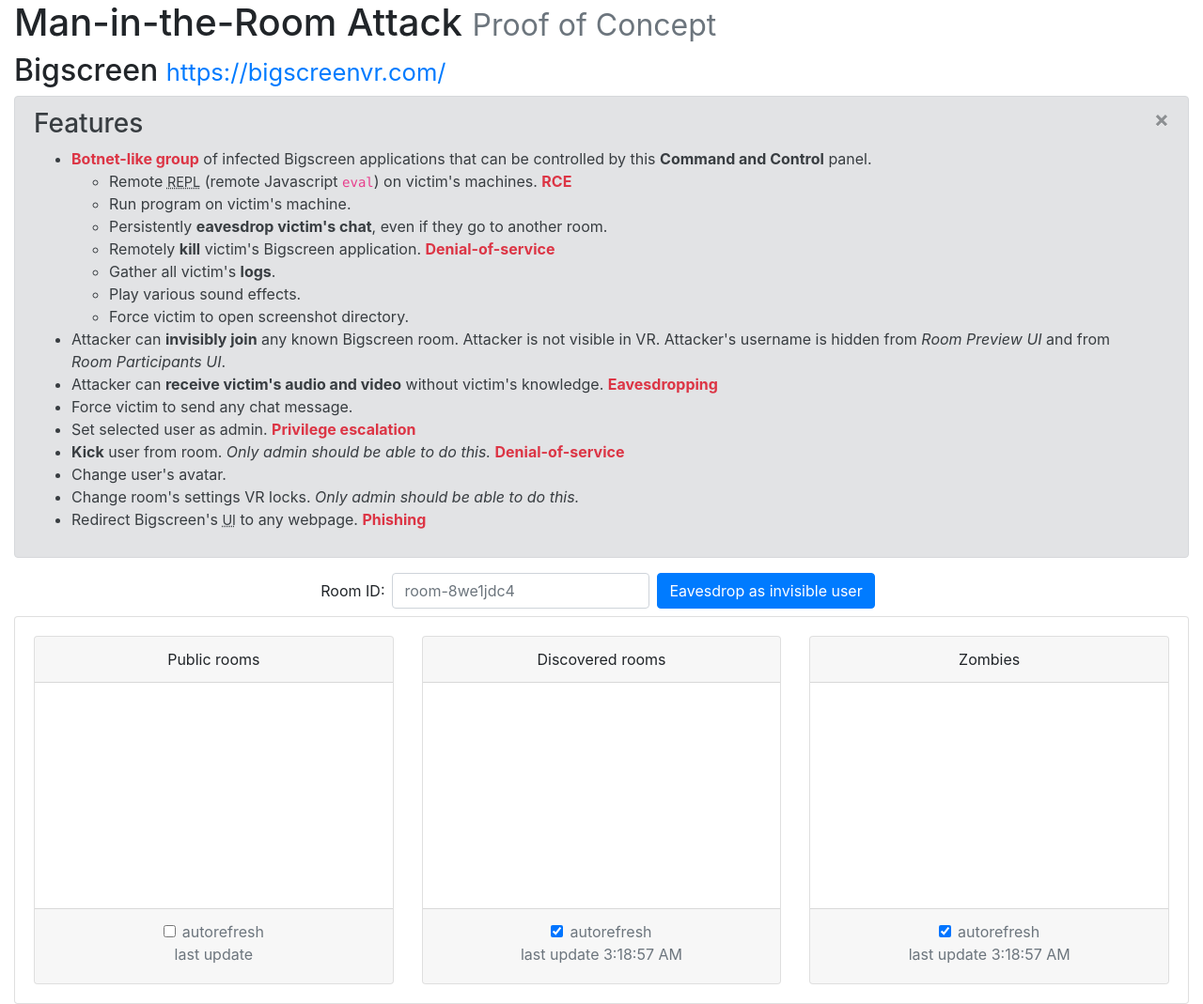
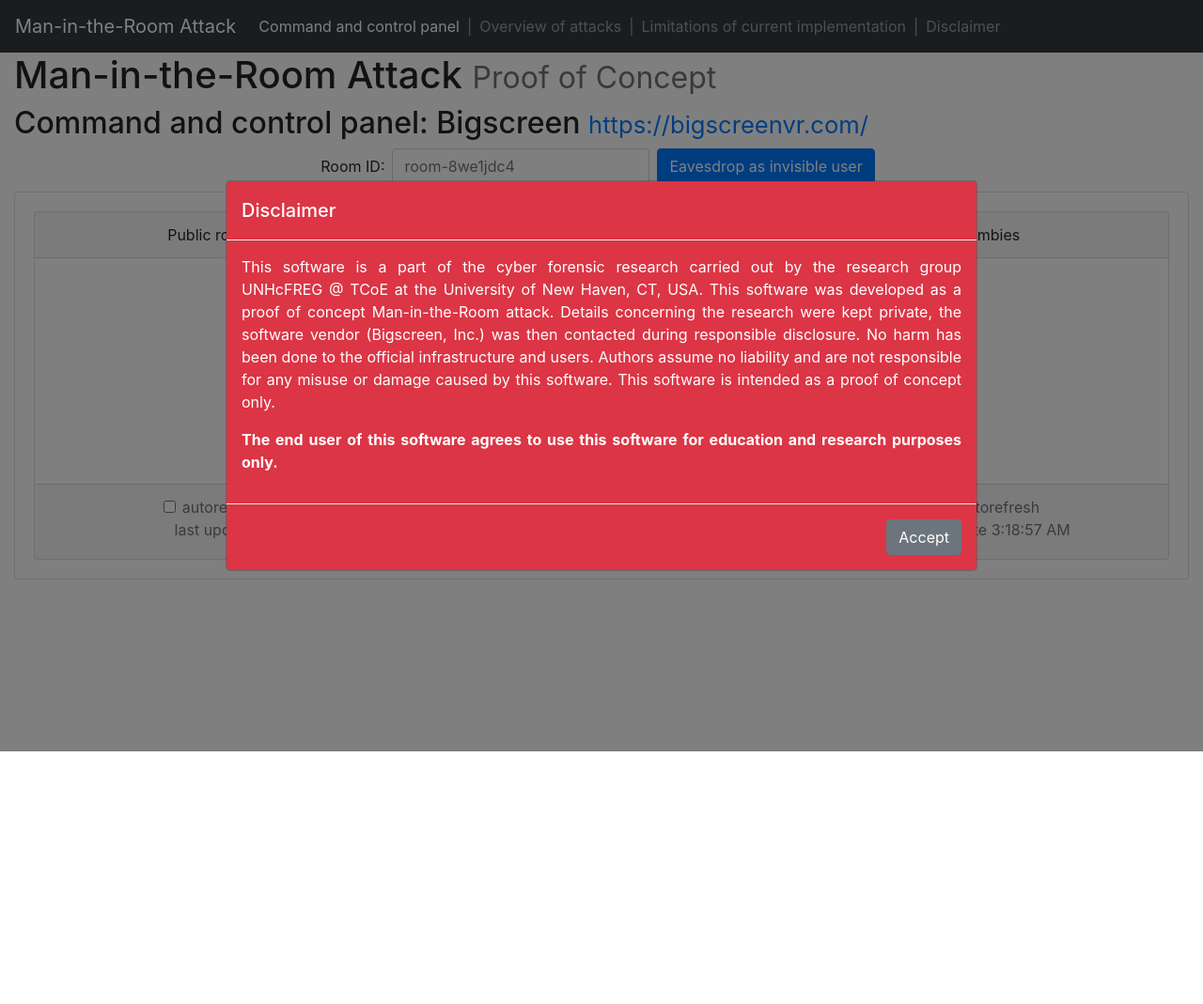
Before and after one commit to mvondracek/VR-MitR-C2-Bigscreen, a website: page web-client/index.html in a window 1280 px wide. Shown: the whole page at 94% size. After the commit the page ends 800 px from the top, so only its background shows below. Drawn offline with Linux system fonts and the light colour scheme.

Commit message:
C2: UI: added navbar with modals

```diff
--- a/web-client/index.html
+++ b/web-client/index.html
@@ -16,15 +16,46 @@
     <title>Man-in-the-Room Attack Proof of Concept - Bigscreen</title>
 </head>
 <body>
-<div class="container-fluid">
-    <div class="row">
-        <div class="col-12">
-            <h1>Man-in-the-Room Attack <small class="text-muted">Proof of Concept</small></h1>
-            <h2>Bigscreen <small class="text-muted"><a href="https://bigscreenvr.com/">https://bigscreenvr.com/</a></small></h2>
-            <div class="alert alert-secondary alert-dismissible fade show" role="alert">
-                <p class="h3 alert-heading">Features</p>
+<nav class="navbar navbar-expand-lg navbar-dark bg-dark">
+    <a class="navbar-brand" href="#">Man-in-the-Room Attack</a>
+    <button class="navbar-toggler" type="button" data-toggle="collapse" data-target="#navbarSupportedContent"
+            aria-controls="navbarSupportedContent" aria-expanded="false" aria-label="Toggle navigation">
+        <span class="navbar-toggler-icon"></span>
+    </button>
+
+    <div class="collapse navbar-collapse" id="navbarSupportedContent">
+        <ul class="navbar-nav mr-auto">
+            <li class="nav-item active">
+                <a class="nav-link" href="#">Command and control panel <span class="sr-only">(current)</span></a>
+            </li>
+            <li class="nav-item"><span class="navbar-text">|</span></li>
+            <li class="nav-item">
+                <a class="nav-link" data-toggle="modal" data-target="#attacksModal" href="#">Overview of attacks</a>
+            </li>
+            <li class="nav-item"><span class="navbar-text">|</span></li>
+            <li class="nav-item">
+                <a class="nav-link" data-toggle="modal" data-target="#limitationsModal" href="#">Limitations of current implementation</a>
+            </li>
+            <li class="nav-item"><span class="navbar-text">|</span></li>
+            <li class="nav-item">
+                <a class="nav-link" data-toggle="modal" data-target="#disclaimerModal" href="#">Disclaimer</a>
+            </li>
+        </ul>
+    </div>
+</nav>
+
+<div class="modal fade" id="attacksModal" tabindex="-1">
+    <div class="modal-dialog modal-dialog-centered modal-lg">
+        <div class="modal-content">
+            <div class="modal-header">
+                <h5 class="modal-title">Overview of attacks</h5>
+                <button type="button" class="close" data-dismiss="modal">
+                    <span>&times;</span>
+                </button>
+            </div>
+            <div class="modal-body">
                 <ul>
-                    <li><b class="text-danger">Botnet-like group</b> of infected Bigscreen applications that can be controlled by this <b>Command and Control</b> panel.
+                    <li><b class="text-danger">Botnet-like group</b> of infected Bigscreen applications that can be controlled by this <b>command and control</b> panel.
                         <ul>
                             <li>
                                 Remote <abbr title="Read–Eval–Print Loop" class="initialism">REPL</abbr> (remote Javascript <code>eval</code>) on victim's machines.
@@ -47,10 +78,79 @@
                     <li>Change room's settings VR locks. <i>Only admin should be able to do this.</i></li>
                     <li>Redirect Bigscreen's <abbr title="User Interface" class="initialism">UI</abbr> to any webpage. <b class="text-danger">Phishing</b></li>
                 </ul>
-                <button type="button" class="close" data-dismiss="alert" aria-label="Close">
-                    <span aria-hidden="true">&times;</span>
+            </div>
+            <div class="modal-footer">
+                <button type="button" class="btn btn-primary" data-dismiss="modal">Close</button>
+            </div>
+        </div>
+    </div>
+</div>
+
+<div class="modal fade" id="limitationsModal" tabindex="-1">
+    <div class="modal-dialog modal-dialog-centered modal-lg">
+        <div class="modal-content">
+            <div class="modal-header">
+                <h5 class="modal-title">Limitations of current implementation</h5>
+                <button type="button" class="close" data-dismiss="modal">
+                    <span>&times;</span>
                 </button>
             </div>
+            <div class="modal-body">
+                <ul>
+                    <li>
+                        Peer connection intended for multimedia transport currently does not support fallback to TURN servers.
+                        Support for STUN servers was sufficient for this proof of concept.
+                        With support for STUN servers, we were able to connect with users across Internet without complications.
+                    </li>
+                    <li>
+                        Peer connection establishment is currently supported only with participants who are already in the room.
+                        This command and control panel does not initiate the connection, but accepts incoming connections.
+                        This was sufficient for this proof of concept
+                    </li>
+                    <li>
+                        Command and control panel currently does not support reconnecting to zombies after page refresh.
+                        Please restart relay server if you refresh this page.
+                    </li>
+                </ul>
+            </div>
+            <div class="modal-footer">
+                <button type="button" class="btn btn-primary" data-dismiss="modal">Close</button>
+            </div>
+        </div>
+    </div>
+</div>
+
+<div class="modal fade" id="disclaimerModal" tabindex="-1">
+    <div class="modal-dialog modal-dialog-centered modal-lg">
+        <div class="modal-content bg-danger text-white">
+            <div class="modal-header">
+                <h5 class="modal-title">Disclaimer</h5>
+            </div>
+            <div class="modal-body">
+                <p class="text-justify">This software is a part of the cyber forensic research carried out by the research group
+                    UNHcFREG&nbsp;@&nbsp;TCoE at the University of New Haven, CT, USA. This software was developed
+                    as a proof of concept Man-in-the-Room attack. Details concerning the research were kept private,
+                    the software vendor (Bigscreen, Inc.) was then contacted during responsible disclosure. No harm has been done
+                    to the official infrastructure and users. Authors assume no liability and are not responsible for
+                    any misuse or damage caused by this software. This software is intended as a proof of concept only.
+                </p>
+                <p class="text-justify font-weight-bold">
+                    The end user of this software agrees to use this software for education and research purposes only.
+                </p>
+
+            </div>
+            <div class="modal-footer">
+                <button type="button" class="btn btn-secondary" data-dismiss="modal">Accept</button>
+            </div>
+        </div>
+    </div>
+</div>
+
+<div class="container-fluid">
+    <div class="row">
+        <div class="col-12">
+            <h1>Man-in-the-Room Attack <small class="text-muted">Proof of Concept</small></h1>
+            <h2>Command and control panel: Bigscreen <small class="text-muted"><a href="https://bigscreenvr.com/">https://bigscreenvr.com/</a></small></h2>
         </div>
         <div class="col-12">
             <form class="form-inline justify-content-center" id="joinRoomForm">
@@ -124,6 +224,9 @@
  * WARNING: This source code was developed as proof-of-concept and is NOT production-ready!
  *
  */
+
+// show disclaimer
+$('#disclaimerModal').modal({backdrop:'static',keyboard:false});
 
 //region Configuration
 
```
